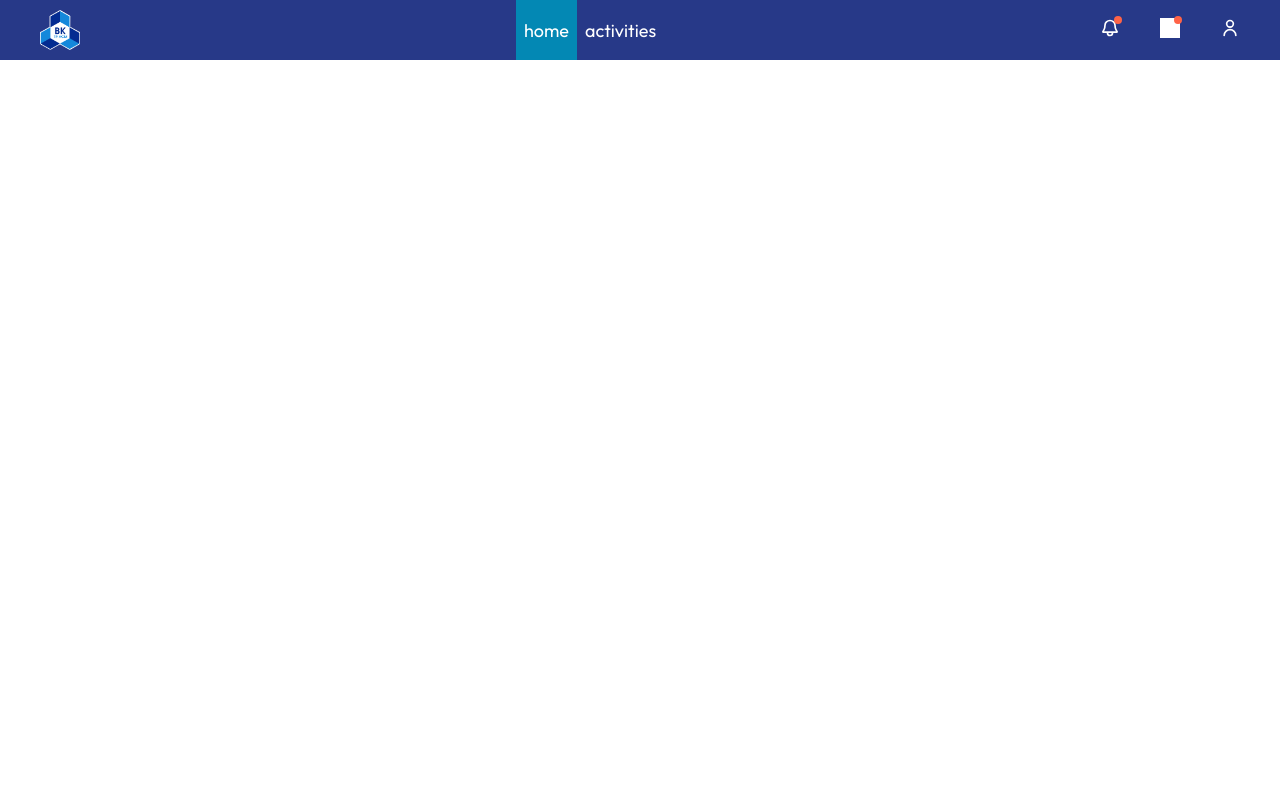
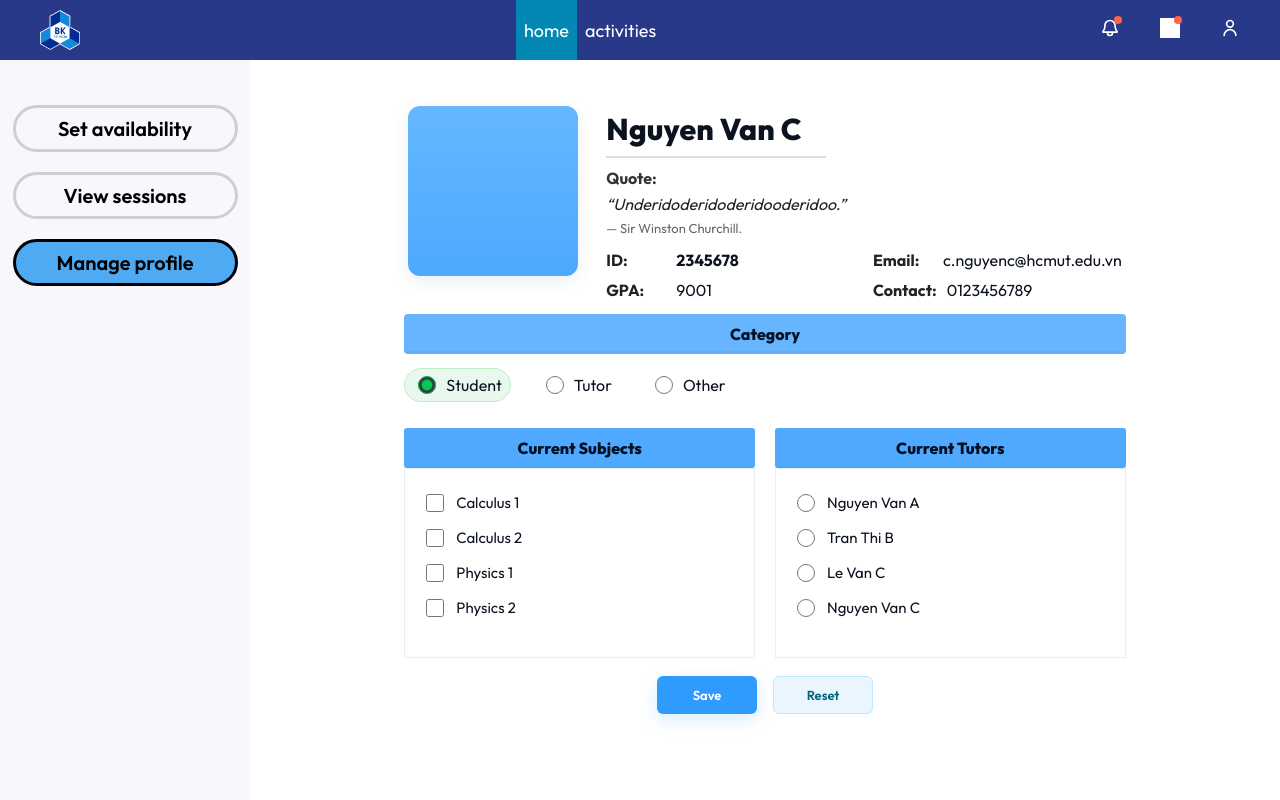
Before and after one commit to tthailong/Tutor-supporting-system, a React (Vite) app in the folder frontend/: page /profile in a window 1280 px wide. Shown: the top 800 px of the page. Built offline with nearby package versions, Linux system fonts and the light colour scheme; grey boxes are pictures that could not be loaded.

Commit message:
update profile

```diff
--- a/frontend/package.json
+++ b/frontend/package.json
@@ -24,6 +24,6 @@
     "eslint-plugin-react-hooks": "^5.2.0",
     "eslint-plugin-react-refresh": "^0.4.22",
     "globals": "^16.4.0",
-    "vite": "^7.1.7"
+    "vite": "^7.2.4"
   }
 }
--- a/frontend/src/App.jsx
+++ b/frontend/src/App.jsx
@@ -2,6 +2,7 @@ import React from 'react'
 import Navbar from './components/Navbar/Navbar'
 import { Route, Routes } from 'react-router-dom'
 import Home from './pages/Home/Home'
+import Manageprofile from './pages/Manageprofile/Manageprofile'
 import Setavailabililty from './pages/Setavailability/Setavailabililty'
 import Tutorviewsessions from './pages/Tutorviewsessions/Tutorviewsessions'
 import Footer from './components/Footer/Footer'
@@ -16,6 +17,7 @@ const App = () => {
         <Navbar />
         <Routes>
           <Route path='/' element={<Home />} />
+          <Route path='/profile' element={<Manageprofile />} />
           <Route path='/tutoractivities' element={<Setavailabililty />} />
           <Route path='/tutorsessions' element={<Tutorviewsessions />} />
           <Route path='/login' element={<Login />} />
--- /dev/null
+++ b/frontend/src/components/Profile/Profile.css
@@ -0,0 +1,98 @@
+/* Profile component styles - refined */
+.profile-root {
+	max-width: 880px;
+	margin: 28px auto;
+	font-family: 'Segoe UI', Roboto, Arial, sans-serif;
+	color: #0b1220;
+}
+
+.profile-card {
+	display: flex;
+	gap: 28px;
+	align-items: flex-start;
+	padding: 18px 10px 6px;
+}
+
+.profile-left .avatar {
+	width: 170px;
+	height: 170px;
+	background: linear-gradient(180deg,#66b7ff 0%,#4da9ff 100%);
+	border-radius: 12px;
+	box-shadow: 0 6px 18px rgba(22,61,99,0.08);
+}
+
+.profile-right {
+	flex: 1;
+}
+
+.profile-name {
+	margin: 4px 0 6px;
+	font-size: 30px;
+	font-weight: 800;
+	letter-spacing: 0.2px;
+}
+
+.profile-name::after {
+	content: '';
+	display:block;
+	height:2px;
+	width:220px;
+	background:#ddd;
+	margin-top:8px;
+}
+
+.profile-quote { margin-top:10px; }
+.profile-quote .quote-label { font-weight:700; color:#333; margin-bottom:2px; }
+.quote-text { margin:6px 0; color:#222; font-style:italic; }
+.quote-author { color:#666; font-size:13px; }
+
+.info-grid {
+	display: grid;
+	grid-template-columns: 1fr 1fr;
+	gap: 10px 18px;
+	margin-top: 14px;
+}
+
+.info-item { display:flex; align-items:center; gap:10px; }
+.info-key { display:inline-block; min-width:60px; font-weight:700; color:#222; }
+
+.profile-form { padding: 8px 6px 22px; }
+
+.category-bar {
+	background: #67b5ff;
+	color: #051426;
+	padding: 10px 12px;
+	width: 100%;
+	text-align: center;
+	font-weight: 800;
+	border-radius: 4px;
+	box-shadow: inset 0 -3px 0 rgba(0,0,0,0.04);
+}
+
+.category-row { display:flex; gap:22px; align-items:center; padding:14px 0; }
+.radio-pill { display:flex; align-items:center; gap:10px; background:transparent; padding:6px 8px; border-radius:18px; cursor:pointer; }
+.radio-pill input { width:18px; height:18px; accent-color: #00c853; }
+.radio-pill.checked { background:#e8f8ee; border:1px solid #bdeec6; }
+
+.two-columns { display:flex; gap:20px; margin-top:12px; }
+.panel { flex:1; }
+.panel-title { background:#4ea9ff; color:#021022; padding:10px; font-weight:800; text-align:center; border-radius:3px; box-shadow: inset 0 -2px rgba(0,0,0,0.03); }
+.options { padding:16px; background:#fff; border:1px solid #e6eef8; min-height:190px; }
+.option { display:flex; align-items:center; gap:12px; padding:8px 0; }
+.option input { width:18px; height:18px; accent-color:#0676d6; }
+.option span { font-size:15px; }
+
+.buttons-row { display:flex; gap:16px; justify-content:center; margin-top:18px; }
+.btn { padding:8px 24px; border-radius:20px; border:0; cursor:pointer; font-weight:800; font-size:14px; }
+.btn.save { background:#2f9bff; color:white; box-shadow: 0 6px 18px rgba(47,155,255,0.18); }
+.btn.save:hover { background:#2387e6; }
+.btn.reset { background:#eaf6ff; color:#067; border:1px solid #bfe7ff; }
+.btn.reset:hover { background:#ddf1ff; }
+
+/* finer spacing for small screens */
+@media (max-width: 720px) {
+	.two-columns { flex-direction: column; }
+	.info-grid { grid-template-columns: 1fr; }
+	.profile-card { gap:14px; }
+	.profile-left .avatar { width:120px; height:120px; }
+}
--- /dev/null
+++ b/frontend/src/components/Profile/Profile.jsx
@@ -0,0 +1,123 @@
+import React, { useState } from "react";
+import "./Profile.css";
+
+export default function Profile() {
+  const [category, setCategory] = useState("student");
+  const [subjects, setSubjects] = useState({
+    calculus1: false,
+    calculus2: false,
+    physics1: false,
+    physics2: false,
+  });
+  const [selectedTutor, setSelectedTutor] = useState("");
+
+  function toggleSubject(key) {
+    setSubjects((s) => ({ ...s, [key]: !s[key] }));
+  }
+
+  function handleReset() {
+    setCategory("student");
+    setSubjects({ calculus1: false, calculus2: false, physics1: false, physics2: false });
+    setSelectedTutor("");
+  }
+
+  function handleSave(e) {
+    e.preventDefault();
+    const data = { category, subjects, selectedTutor };
+    console.log("Profile saved:", data);
+    alert("Saved (see console)");
+  }
+
+  return (
+    <div className="profile-root">
+      <div className="profile-card">
+        <div className="profile-left">
+          <div className="avatar" aria-hidden="true" />
+        </div>
+
+        <div className="profile-right">
+          <h1 className="profile-name">Nguyen Van C</h1>
+          <div className="profile-quote">
+            <div className="quote-label">Quote:</div>
+            <div className="quote-text">“Underidoderidoderidooderidoo.”</div>
+            <div className="quote-author">— Sir Winston Churchill.</div>
+          </div>
+
+          <div className="info-grid">
+            <div className="info-item"><span className="info-key">ID:</span> <strong>2345678</strong></div>
+            <div className="info-item"><span className="info-key">Email:</span> c.nguyenc@hcmut.edu.vn</div>
+            <div className="info-item"><span className="info-key">GPA:</span> 9001</div>
+            <div className="info-item"><span className="info-key">Contact:</span> 0123456789</div>
+          </div>
+        </div>
+      </div>
+
+      <form className="profile-form" onSubmit={handleSave}>
+        <div className="category-bar">Category</div>
+
+        <div className="category-row">
+          <label className={`radio-pill ${category === "student" ? "checked" : ""}`}>
+            <input type="radio" name="category" value="student" checked={category === "student"} onChange={() => setCategory("student")} />
+            <span>Student</span>
+          </label>
+
+          <label className={`radio-pill ${category === "tutor" ? "checked" : ""}`}>
+            <input type="radio" name="category" value="tutor" checked={category === "tutor"} onChange={() => setCategory("tutor")} />
+            <span>Tutor</span>
+          </label>
+
+          <label className={`radio-pill ${category === "other" ? "checked" : ""}`}>
+            <input type="radio" name="category" value="other" checked={category === "other"} onChange={() => setCategory("other")} />
+            <span>Other</span>
+          </label>
+        </div>
+
+        <div className="two-columns">
+          <div className="panel">
+            <div className="panel-title">Current Subjects</div>
+            <div className="options">
+              <label className="option">
+                <input type="checkbox" checked={subjects.calculus1} onChange={() => toggleSubject("calculus1")} />
+                <span>Calculus 1</span>
+              </label>
+              <label className="option">
+                <input type="checkbox" checked={subjects.calculus2} onChange={() => toggleSubject("calculus2")} />
+                <span>Calculus 2</span>
+              </label>
+              <label className="option">
+                <input type="checkbox" checked={subjects.physics1} onChange={() => toggleSubject("physics1")} />
+                <span>Physics 1</span>
+              </label>
+              <label className="option">
+                <input type="checkbox" checked={subjects.physics2} onChange={() => toggleSubject("physics2")} />
+                <span>Physics 2</span>
+              </label>
+            </div>
+          </div>
+
+          <div className="panel">
+            <div className="panel-title">Current Tutors</div>
+            <div className="options">
+              {[
+                "Nguyen Van A",
+                "Tran Thi B",
+                "Le Van C",
+                "Nguyen Van C",
+              ].map((t) => (
+                <label className="option" key={t}>
+                  <input type="radio" name="tutor" value={t} checked={selectedTutor === t} onChange={() => setSelectedTutor(t)} />
+                  <span>{t}</span>
+                </label>
+              ))}
+            </div>
+          </div>
+        </div>
+
+        <div className="buttons-row">
+          <button type="submit" className="btn save">Save</button>
+          <button type="button" className="btn reset" onClick={handleReset}>Reset</button>
+        </div>
+      </form>
+    </div>
+  );
+}
--- a/frontend/src/components/Sidebar/Sidebar.jsx
+++ b/frontend/src/components/Sidebar/Sidebar.jsx
@@ -21,8 +21,9 @@ const Sidebar = () => {
                     <div className='sidebar-button'>View sessions</div>
                 </Link>
                 <Link
-                    to='/'
-                    className={`sidebar-option ${location.pathname === "/" ? "active" : ""}`}> {/*dummy code*/}
+                    to='/profile'
+                    className={`sidebar-option ${location.pathname === "/profile" ? "active" : ""}`}
+                >
                     <div className='sidebar-button'>Manage profile</div>
                 </Link>
             </div>
--- /dev/null
+++ b/frontend/src/pages/Manageprofile/Manageprofile.css
@@ -0,0 +1,7 @@
+.profile-container {
+    display: flex;
+    flex-direction: row;
+    width: 100%;
+    height: 100vh;
+    background-color: #fff;
+}
--- /dev/null
+++ b/frontend/src/pages/Manageprofile/Manageprofile.jsx
@@ -0,0 +1,17 @@
+import React from 'react'
+import './Manageprofile.css'
+import Sidebar from '../../components/Sidebar/Sidebar'
+import Calendar from '../../components/Calendar/Calendar'
+import WeekCalendar from '../../components/WeekCalendar/WeekCalendar'
+import Profile from '../../components/Profile/Profile'
+
+const Manageprofile = () => {
+  return (
+    <div className='profile-container'>
+        <Sidebar/>
+        <Profile/>
+    </div>
+  )
+}
+
+export default Manageprofile
```
Also changed, not shown: 1 other file (tests, documents, lock files or other folders).
